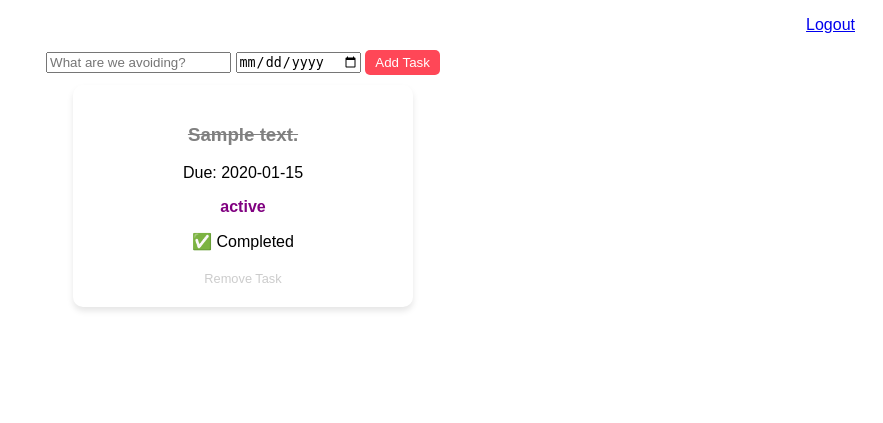
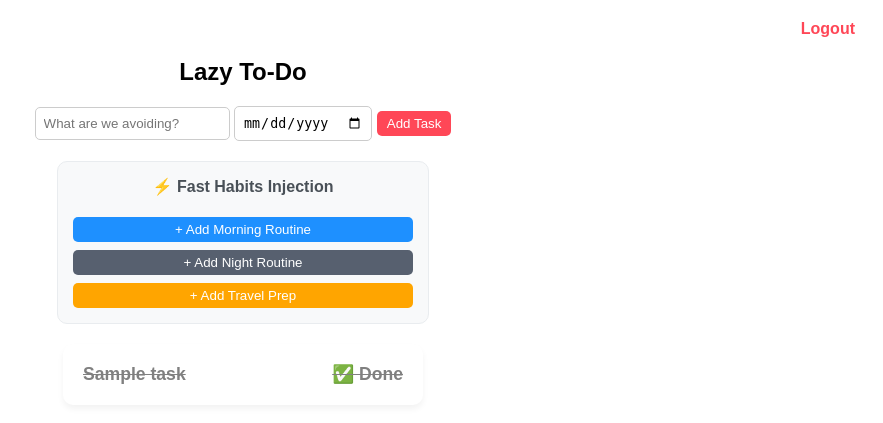
Before and after one commit to Saifsherbeeny/Lazy-todo, a Flask app: page / in a window 1280 px wide. Shown: the top 423 px of the page, without its empty margins (397-1280 px from the left). Run offline with Flask 3, Linux system fonts and the light colour scheme; a user stored in the database is signed in; tables that the repository leaves empty hold one stand-in row (values such as "Sample post"); some libraries are stand-ins or nearby versions.

Commit message:
Added predifined routines

```diff
--- a/app.py
+++ b/app.py
@@ -32,8 +32,9 @@ class Task(db.Model):
     due_time = db.Column(db.String(50))
     is_done = db.Column(db.Boolean, default=False)
     status_message = db.Column(db.String(200), default="")
-    # This points directly to the User's unique ID number
     user_id = db.Column(db.Integer, db.ForeignKey('user.id'), nullable=False)
+    # NEW LINE: Tracks if this task belongs to a grouped routine
+    routine_name = db.Column(db.String(100), nullable=True)
 
 @login_manager.user_loader
 def load_user(user_id):
@@ -89,6 +90,48 @@ def logout():
 
 
 #AAAAAAAAA
+@app.route('/inject-routine/<string:routine_type>')
+@login_required
+def inject_routine(routine_type):
+    # Map raw types to display names
+    names = {
+        'morning': '☀️ Morning Routine',
+        'night': '🌙 Night Routine',
+        'travel': '✈️ Travel Prep'
+    }
+
+    routines = {
+        'morning': [
+            {"content": "Drink a big glass of water", "category": "Health"},
+            {"content": "Check OATH app for shift updates", "category": "Work"},
+            {"content": "Review today's MIASHS lectures", "category": "Uni"}
+        ],
+        'night': [
+            {"content": "5-minute stretch & wind down", "category": "Health"},
+            {"content": "Pack bag for uni tomorrow", "category": "Uni"},
+            {"content": "Put phone on charger away from bed", "category": "General"}
+        ],
+        'travel': [
+            {"content": "Double-check passport & ID", "category": "Travel"},
+            {"content": "Charge phone and power bank to 100%", "category": "Travel"},
+            {"content": "Pack headphones and charger", "category": "Travel"}
+        ]
+    }
+
+    if routine_type in routines:
+        for task_data in routines[routine_type]:
+            new_task = Task(
+                content=task_data["content"],
+                category=task_data["category"],
+                due_date=datetime.now().strftime('%Y-%m-%d'),
+                user_id=current_user.id,
+                routine_name=names[routine_type] # Group them together!
+            )
+            db.session.add(new_task)
+        db.session.commit()
+
+    return redirect(url_for('home'))
+
 @app.route('/')
 @login_required # Anyone trying to sneak in will be bounced to the login page
 def home():
--- a/templates/index.html
+++ b/templates/index.html
@@ -1,9 +1,10 @@
 <!DOCTYPE html>
 <html lang="en">
 <head>
+    <meta charset="UTF-8">
+    <meta name="viewport" content="width=device-width, initial-scale=1.0">
     <title>Lazy To-Do</title>
     <script src="https://cdn.jsdelivr.net/npm/canvas-confetti@1.5.1/dist/confetti.browser.min.js"></script>
-    <p style="text-align: right; margin-right: 20px;"><a href="/logout">Logout</a></p>
     <style>
         body {
             font-family: sans-serif;
@@ -32,15 +33,31 @@
     </style>
 </head>
 <body>
-    <!-- Inside <body> -->
+
+    <p style="text-align: right; margin-right: 20px; margin-top: 20px;">
+        <a href="/logout" style="color: #ff4757; text-decoration: none; font-weight: bold;">Logout</a>
+    </p>
+
+    <h2>Lazy To-Do</h2>
+
     <form action="/add" method="POST">
-    <input type="text" name="new_task" placeholder="What are we avoiding?" required>
-    <input type="date" name="due_date" required>
+        <input type="text" name="new_task" placeholder="What are we avoiding?" required style="padding: 8px; border-radius: 5px; border: 1px solid #ccc;">
+        <input type="date" name="due_date" required style="padding: 8px; border-radius: 5px; border: 1px solid #ccc;">
         <button type="submit">Add Task</button>
     </form>
 
+    <div style="margin: 20px auto; max-width: 340px; background: #f8f9fa; padding: 15px; border-radius: 10px; border: 1px solid #e9ecef;">
+        <h4 style="margin-top:0; color:#495057;">⚡ Fast Habits Injection</h4>
+        <div style="display: flex; flex-direction: column; gap: 8px;">
+            <a href="/inject-routine/morning"><button type="button" style="background: #1e90ff; width:100%;">+ Add Morning Routine</button></a>
+            <a href="/inject-routine/night"><button type="button" style="background: #57606f; width:100%;">+ Add Night Routine</button></a>
+            <a href="/inject-routine/travel"><button type="button" style="background: #ffa500; width:100%;">+ Add Travel Prep</button></a>
+        </div>
+    </div>
+
     <div id="todo-list">
-    {% for t in tasks %}
+
+        {% for t in tasks if not t.routine_name %}
         <div class="task-card">
             <h3 class="{{ 'done' if t.is_done }}">{{ t.content }}</h3>
             <p>Due: {{ t.due_date }}</p>
@@ -57,20 +74,64 @@
             <a href="/delete/{{ t.id }}" style="color: #ccc; font-size: 0.8rem; text-decoration: none;">Remove Task</a>
         </div>
         {% endfor %}
+
+        {% for routine in tasks|map(attribute='routine_name')|unique %}
+            {% if routine %}
+
+                {% set sub_tasks = [] %}
+                {% for t in tasks %}
+                    {% if t.routine_name == routine %}
+                        {% if sub_tasks.append(t) %}{% endif %}
+                    {% endif %}
+                {% endfor %}
+
+                {% set all_done = true %}
+                {% for st in sub_tasks %}
+                    {% if not st.is_done %}
+                        {% set all_done = false %}
+                    {% endif %}
+                {% endfor %}
+
+                {% if not all_done %}
+                <details style="max-width: 340px; margin: 15px auto; text-align: left; background: white; border-radius: 10px; box-shadow: 0 4px 6px rgba(0,0,0,0.05); padding: 10px;" open>
+                {% else %}
+                <details style="max-width: 340px; margin: 15px auto; text-align: left; background: white; border-radius: 10px; box-shadow: 0 4px 6px rgba(0,0,0,0.05); padding: 10px;">
+                {% endif %}
+                    <summary style="cursor: pointer; font-weight: bold; padding: 10px; font-size: 1.1rem; color: {{ 'gray' if all_done else '#2f3542' }}; text-decoration: {{ 'line-through' if all_done else 'none' }}; display: flex; justify-content: space-between; align-items: center;">
+                        <span>{{ routine }}</span>
+                        <span>{{ '✅ Done' if all_done else '⏳ In Progress' }}</span>
+                    </summary>
+
+                    <div style="padding: 10px 0 0 10px; display: flex; flex-direction: column; gap: 10px;">
+                        {% for t in sub_tasks %}
+                        <div style="border-left: 3px solid #1e90ff; padding-left: 10px; margin-bottom: 5px;">
+                            <span class="{{ 'done' if t.is_done }}" style="font-weight: 500; font-size: 1rem;">{{ t.content }}</span>
+                            <div style="margin-top: 5px; display: flex; gap: 10px; align-items: center;">
+                                {% if not t.is_done %}
+                                    <a href="/complete/{{ t.id }}" onclick="confetti()" style="text-decoration: none;">
+                                        <button type="button" style="padding: 3px 8px; font-size: 0.8rem; background: #2ed573;">OATH</button>
+                                    </a>
+                                {% else %}
+                                    <span style="color: green; font-size: 0.85rem;">✅ Done</span>
+                                {% endif %}
+                                <a href="/delete/{{ t.id }}" style="color: #ff4757; font-size: 0.8rem; text-decoration: none;">Delete</a>
                             </div>
+                        </div>
+                        {% endfor %}
+                    </div>
+                </details>
+            {% endif %}
+        {% endfor %}
+    </div>
+
     <script>
-    // 1. Check the URL for the "confetti" flag
         const urlParams = new URLSearchParams(window.location.search);
-
         if (urlParams.get('confetti') === 'true') {
-        // 2. Fire the confetti!
             confetti({
                 particleCount: 150,
                 spread: 70,
                 origin: { y: 0.6 }
             });
-
-        // 3. (Optional) Clean the URL so it doesn't pop again if you refresh manually
             window.history.replaceState({}, document.title, "/");
         }
     </script>
```
Lines whose indentation alone changed are shown as unchanged.
